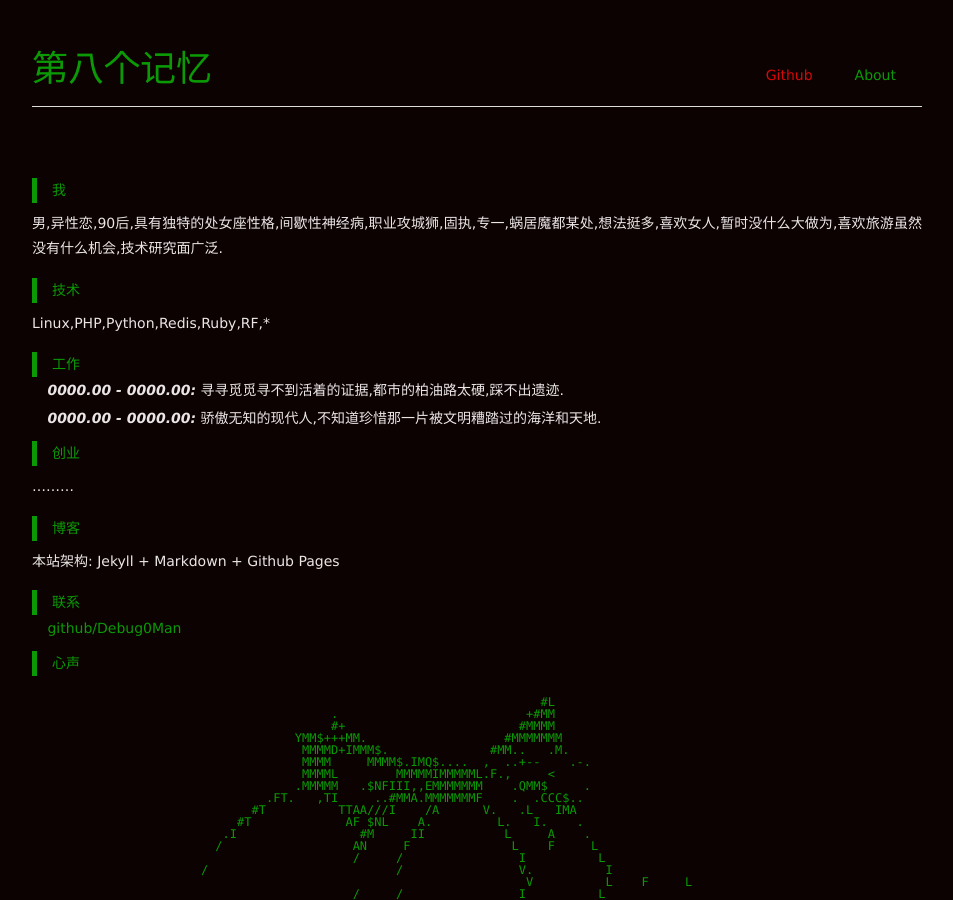
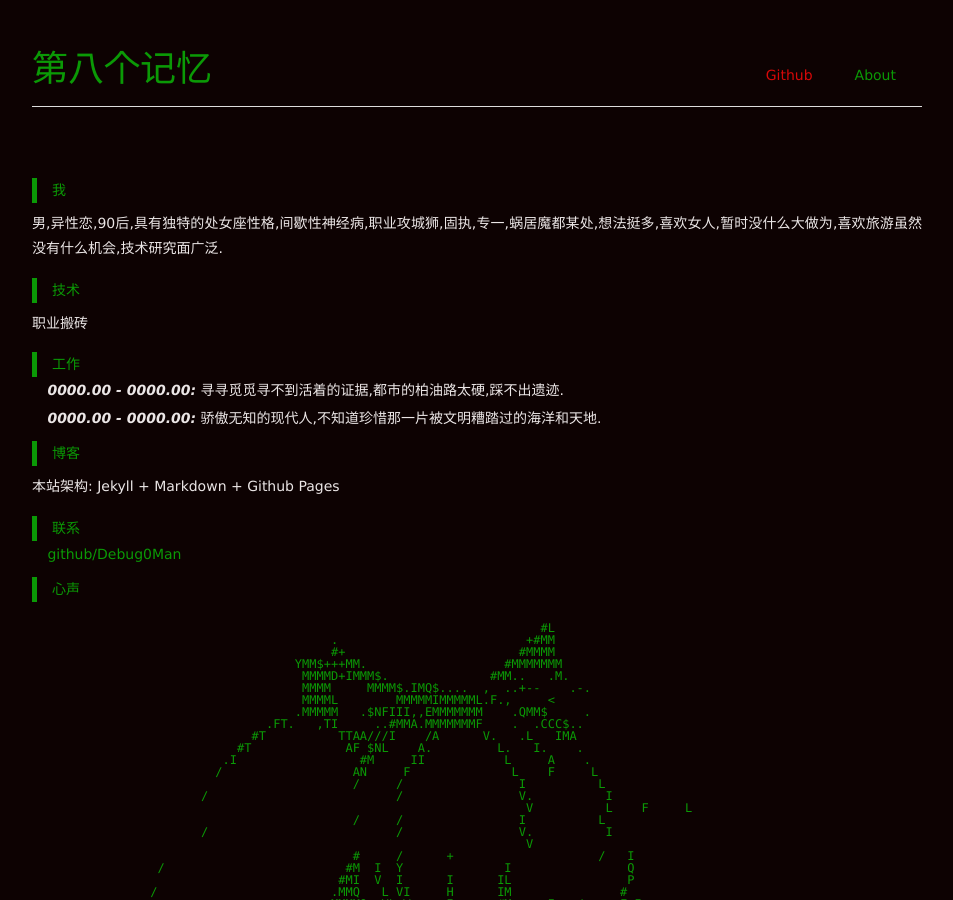
Before and after one commit to debug0man/jiyidian, a Jekyll site: the page built from about.md, in a window 1280 px wide and 900 px high. Shown: the whole window, without its empty margins (163-1116 px from the left). Built offline with Jekyll 4.4.1, drawn with Linux system fonts in a browser that asks for light colours; Markdown is read by kramdown in place of the engine named in the settings; comment, search, counter and statistics services are not loaded.

Commit message:
remove chuangye

```diff
--- a/about.md
+++ b/about.md
@@ -10,16 +10,12 @@ about: true
 
 #### 技术
 
-Linux,PHP,Python,Redis,Ruby,RF,\*
+职业搬砖
 
 #### 工作
 
 1. ***0000.00 - 0000.00:*** 寻寻觅觅寻不到活着的证据,都市的柏油路太硬,踩不出遗迹.
 2. ***0000.00 - 0000.00:*** 骄傲无知的现代人,不知道珍惜那一片被文明糟踏过的海洋和天地.
-
-#### 创业
-
-.........
 
 #### 博客
 
```
